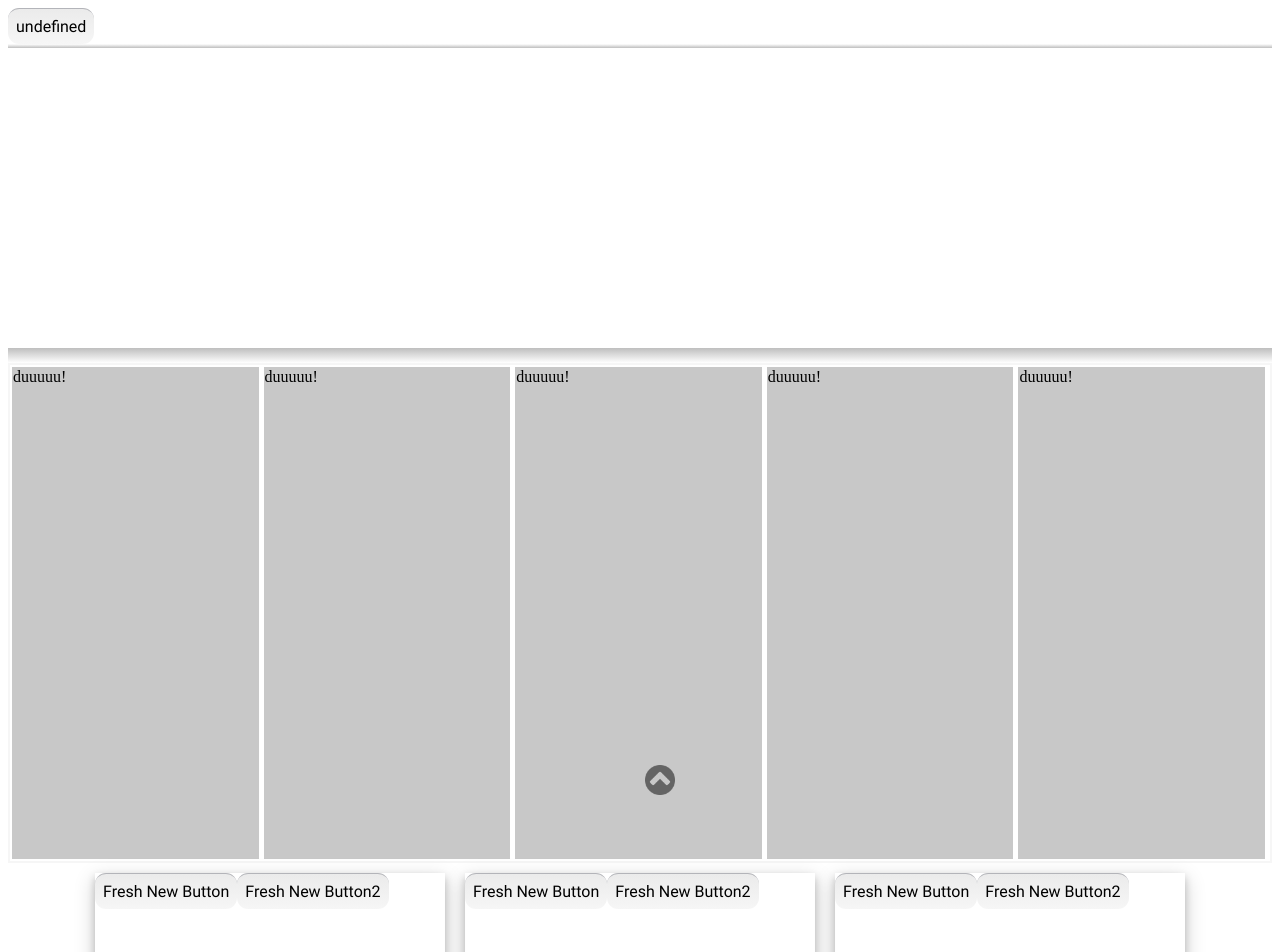
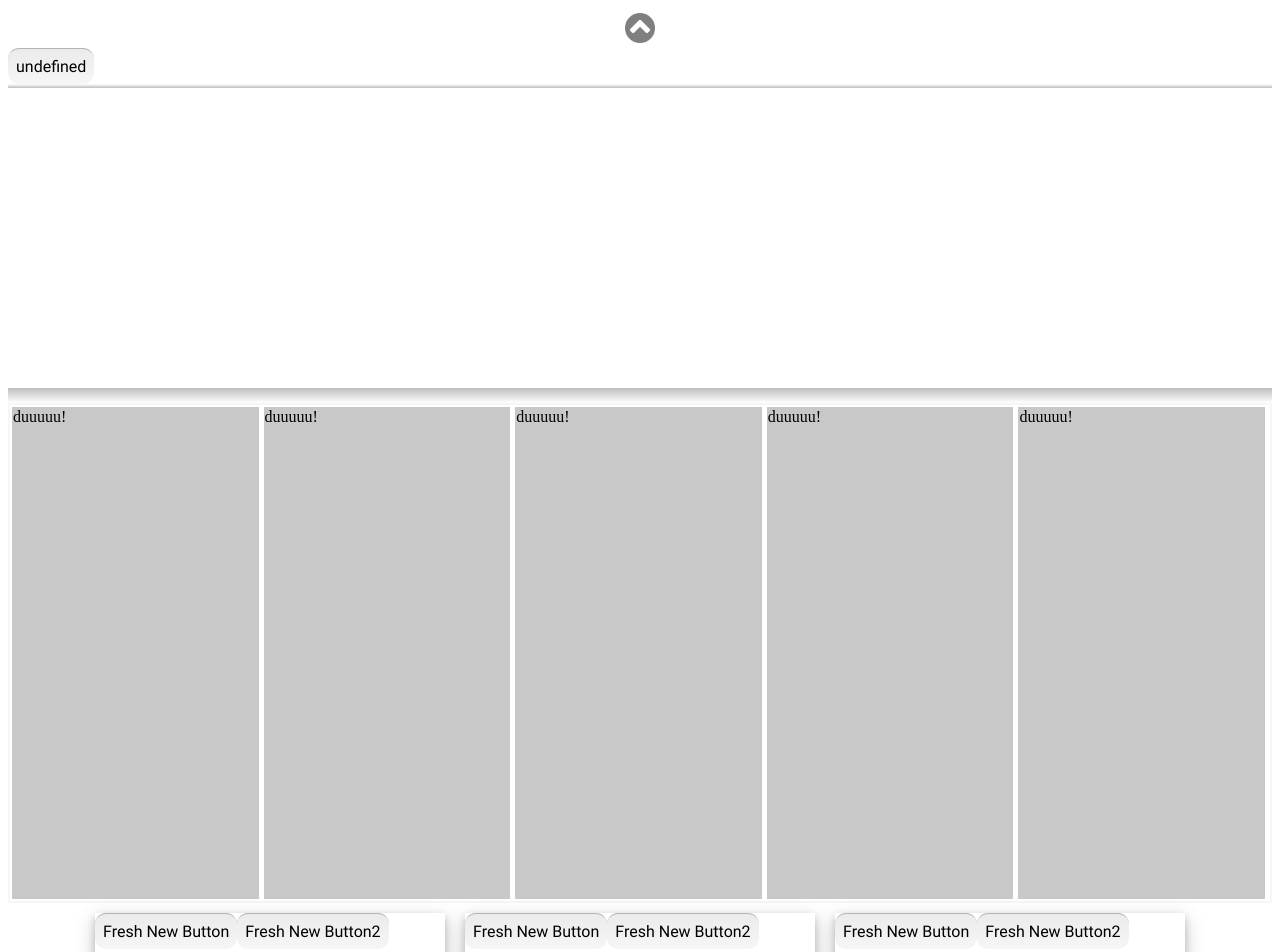
Before and after one commit to fsiliadin/FocusJs, a plain HTML site: page index.html in a window 1280 px wide. Shown: the top 952 px of the page. Drawn offline with Linux system fonts and the light colour scheme.

Commit message:
making scroller relative to it's parent, not out of the DOM flow anymore

```diff
--- a/focus.css
+++ b/focus.css
@@ -108,9 +108,10 @@
 	width: 40px;
 	height: 40px;
 	display: block;
-	position: fixed;
-	bottom: 0px;
-	left: 50%;
+	position: relative;
+	margin-left: auto;
+	margin-right: auto;
+	z-index: 99;
 	opacity: 0.5;
 }
 
```
